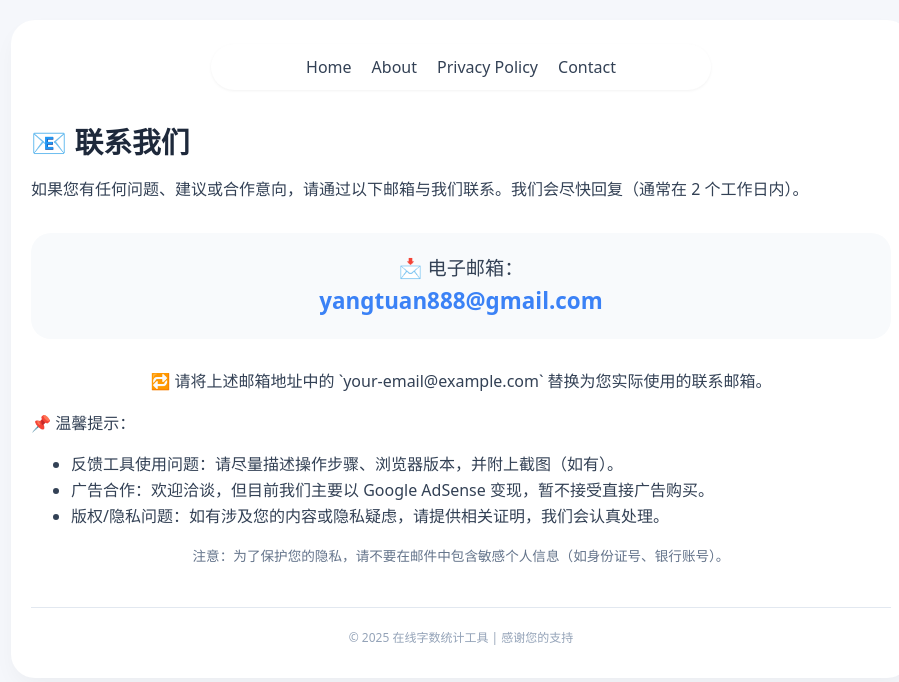
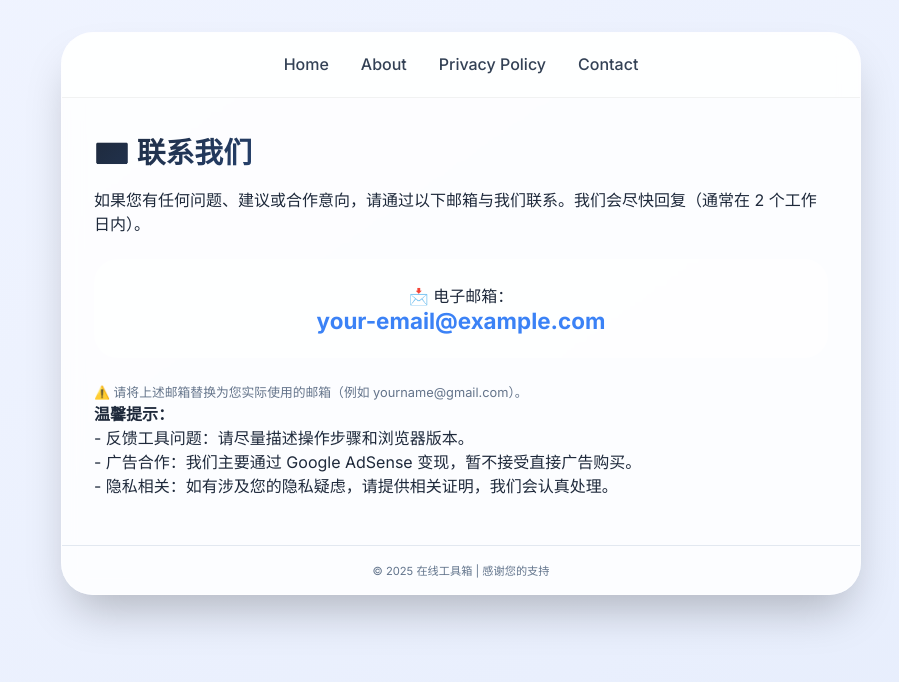
Before and after one commit to yangtuan888/word-counter-tool, a plain HTML site: page contact.html in a window 1280 px wide. Shown: the whole page, without its empty margins (179-1078 px from the left). Drawn offline with Linux system fonts and the light colour scheme.

Commit message:
Revise contact page title and layout
Updated the contact page title and improved styling. Changed email address placeholder and added additional tips for users.

```diff
--- a/contact.html
+++ b/contact.html
@@ -3,53 +3,52 @@
 <head>
     <meta charset="UTF-8">
     <meta name="viewport" content="width=device-width, initial-scale=1.0">
-    <title>联系我们 - 在线字数统计工具</title>
-    <meta name="description" content="通过邮件联系我们，反馈问题或合作建议。">
+    <title>联系我们 - 在线工具箱</title>
+    <link href="https://fonts.googleapis.com/css2?family=Inter:opsz,wght@14..32,300..700&display=swap" rel="stylesheet">
     <style>
-        * { box-sizing: border-box; }
+        * { margin: 0; padding: 0; box-sizing: border-box; }
         body {
-            font-family: system-ui, -apple-system, 'Segoe UI', Roboto, Helvetica, Arial, sans-serif;
-            background: #f5f7fb;
-            margin: 0;
-            padding: 20px;
+            font-family: 'Inter', system-ui, sans-serif;
+            background: linear-gradient(145deg, #f0f4ff 0%, #e6edfc 100%);
+            min-height: 100vh;
+            padding: 2rem 1rem;
             color: #1e293b;
         }
-        .container {
-            max-width: 900px;
+        .glass-card {
+            max-width: 800px;
             margin: 0 auto;
-            background: white;
-            border-radius: 24px;
-            padding: 24px 20px 32px;
-            box-shadow: 0 10px 25px -5px rgba(0,0,0,0.05);
+            background: rgba(255, 255, 255, 0.85);
+            backdrop-filter: blur(10px);
+            border-radius: 2rem;
+            box-shadow: 0 25px 45px -12px rgba(0,0,0,0.25);
+            border: 1px solid rgba(255,255,255,0.4);
+            overflow: hidden;
         }
         .nav {
             display: flex;
-            gap: 20px;
             justify-content: center;
-            margin-bottom: 30px;
-            background: white;
-            padding: 12px;
-            border-radius: 60px;
-            max-width: 500px;
-            margin-left: auto;
-            margin-right: auto;
-            box-shadow: 0 1px 3px rgba(0,0,0,0.05);
+            gap: 2rem;
+            padding: 1rem 1.5rem;
+            background: rgba(255,255,255,0.6);
+            border-bottom: 1px solid rgba(0,0,0,0.05);
+            flex-wrap: wrap;
         }
         .nav a {
             text-decoration: none;
             color: #334155;
             font-weight: 500;
+            padding: 0.3rem 0;
+            border-bottom: 2px solid transparent;
         }
-        .nav a:hover { color: #3b82f6; }
-        h1 { font-size: 1.8rem; margin-bottom: 0.5rem; }
-        .content { line-height: 1.6; color: #334155; }
-        .contact-email {
-            background: #f8fafc;
-            padding: 20px;
-            border-radius: 20px;
+        .nav a:hover { color: #3b82f6; border-bottom-color: #3b82f6; }
+        .content { padding: 2rem; }
+        h1 { font-size: 1.8rem; font-weight: 700; background: linear-gradient(135deg,#1e293b,#3b82f6); -webkit-background-clip: text; background-clip: text; color: transparent; margin-bottom: 1rem; }
+        .contact-box {
+            background: rgba(255,255,255,0.6);
+            border-radius: 1.5rem;
+            padding: 1.5rem;
             text-align: center;
-            margin: 30px 0;
-            font-size: 1.2rem;
+            margin: 1.5rem 0;
         }
         .email-link {
             font-size: 1.4rem;
@@ -58,50 +57,42 @@
             text-decoration: none;
             word-break: break-all;
         }
-        .email-link:hover { text-decoration: underline; }
         footer {
             text-align: center;
-            font-size: 0.75rem;
-            color: #94a3b8;
-            margin-top: 40px;
-            padding-top: 20px;
+            font-size: 0.7rem;
+            color: #62748c;
+            padding: 1rem;
             border-top: 1px solid #e2e8f0;
+            margin-top: 1rem;
         }
         .note {
-            font-size: 0.85rem;
+            font-size: 0.8rem;
             color: #64748b;
-            text-align: center;
         }
     </style>
 </head>
 <body>
-<div class="container">
+<div class="glass-card">
     <div class="nav">
         <a href="/">Home</a>
         <a href="/about.html">About</a>
         <a href="/privacy.html">Privacy Policy</a>
         <a href="/contact.html">Contact</a>
     </div>
-    <h1>📧 联系我们</h1>
     <div class="content">
+        <h1>📧 联系我们</h1>
         <p>如果您有任何问题、建议或合作意向，请通过以下邮箱与我们联系。我们会尽快回复（通常在 2 个工作日内）。</p>
-
-        <div class="contact-email">
+        <div class="contact-box">
             📩 电子邮箱：<br>
-            <a href="mailto:yangtuan888@gmail.com" class="email-link">yangtuan888@gmail.com</a>
+            <a href="mailto:your-email@example.com" class="email-link">your-email@example.com</a>
         </div>
-
-        <p style="text-align:center;">🔁 请将上述邮箱地址中的 `your-email@example.com` 替换为您实际使用的联系邮箱。</p>
-
-        <p>📌 温馨提示：</p>
-        <ul>
-            <li>反馈工具使用问题：请尽量描述操作步骤、浏览器版本，并附上截图（如有）。</li>
-            <li>广告合作：欢迎洽谈，但目前我们主要以 Google AdSense 变现，暂不接受直接广告购买。</li>
-            <li>版权/隐私问题：如有涉及您的内容或隐私疑虑，请提供相关证明，我们会认真处理。</li>
-        </ul>
-        <p class="note">注意：为了保护您的隐私，请不要在邮件中包含敏感个人信息（如身份证号、银行账号）。</p>
+        <p class="note">⚠️ 请将上述邮箱替换为您实际使用的邮箱（例如 yourname@gmail.com）。</p>
+        <p><strong>温馨提示：</strong><br>
+        - 反馈工具问题：请尽量描述操作步骤和浏览器版本。<br>
+        - 广告合作：我们主要通过 Google AdSense 变现，暂不接受直接广告购买。<br>
+        - 隐私相关：如有涉及您的隐私疑虑，请提供相关证明，我们会认真处理。</p>
     </div>
-    <footer>© 2025 在线字数统计工具 | 感谢您的支持</footer>
+    <footer>© 2025 在线工具箱 | 感谢您的支持</footer>
 </div>
 </body>
 </html>
```
